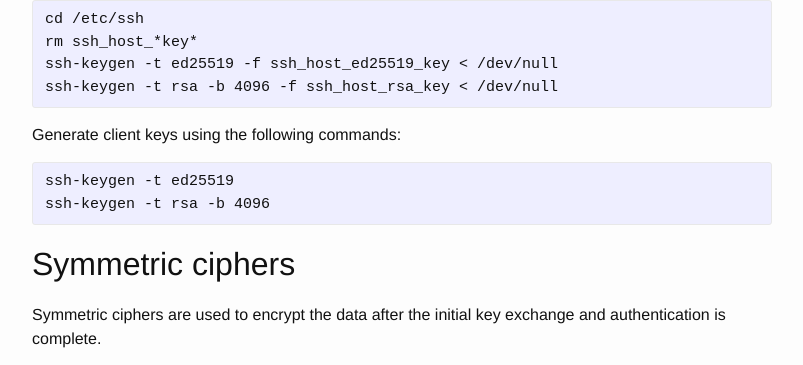
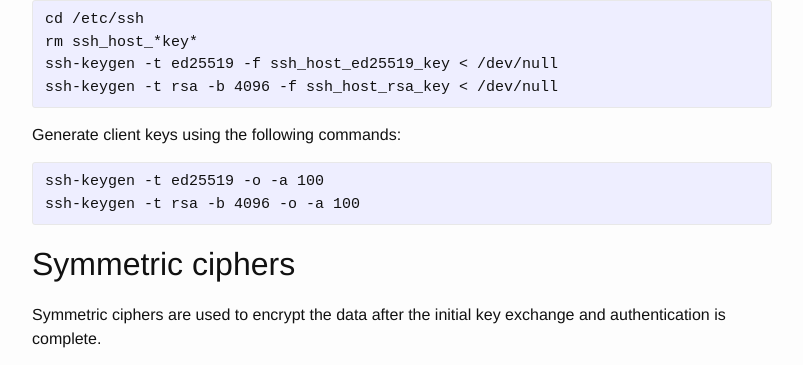
Before and after one commit to stribika/stribika.github.io, a Jekyll site: the page built from _posts/2015-01-04-secure-secure-shell.md, in a window 1280 px wide and 900 px high, scrolled down 2726 px. Shown: the part 87-452 px from the top of the window, without its empty margins (238-1041 px from the left). Built offline with Jekyll 4.4.1, drawn with Linux system fonts in a browser that asks for light colours; some of the changed text lies outside the part shown.

Commit message:
Use the new key file format.

```diff
--- a/_posts/2015-01-04-secure-secure-shell.md
+++ b/_posts/2015-01-04-secure-secure-shell.md
@@ -130,8 +130,8 @@ ssh-keygen -t rsa -b 4096 -f ssh_host_rsa_key < /dev/null</code></pre>
 
 Generate client keys using the following commands:
 
-<pre><code>ssh-keygen -t ed25519
-ssh-keygen -t rsa -b 4096</code></pre>
+<pre><code>ssh-keygen -t ed25519 -o -a 100
+ssh-keygen -t rsa -b 4096 -o -a 100</code></pre>
 
 ## Symmetric ciphers
 
@@ -321,7 +321,7 @@ If you want to allow connections from LAN, don't use the `ListenAddress` line, c
 ## Key storage
 
 You should encrypt your client key files using a strong password.
-Additionally, you can use `ssh-keygen -a $number` to slow down cracking attempts by iterating the hash function many times.
+Additionally, you can use `ssh-keygen -o -a $number` to slow down cracking attempts by iterating the hash function many times.
 You may want to store them on a pendrive and only plug it in when you want to use SSH.
 Are you more likely to lose your pendrive or have your system compromised?
 I don't know.
```
